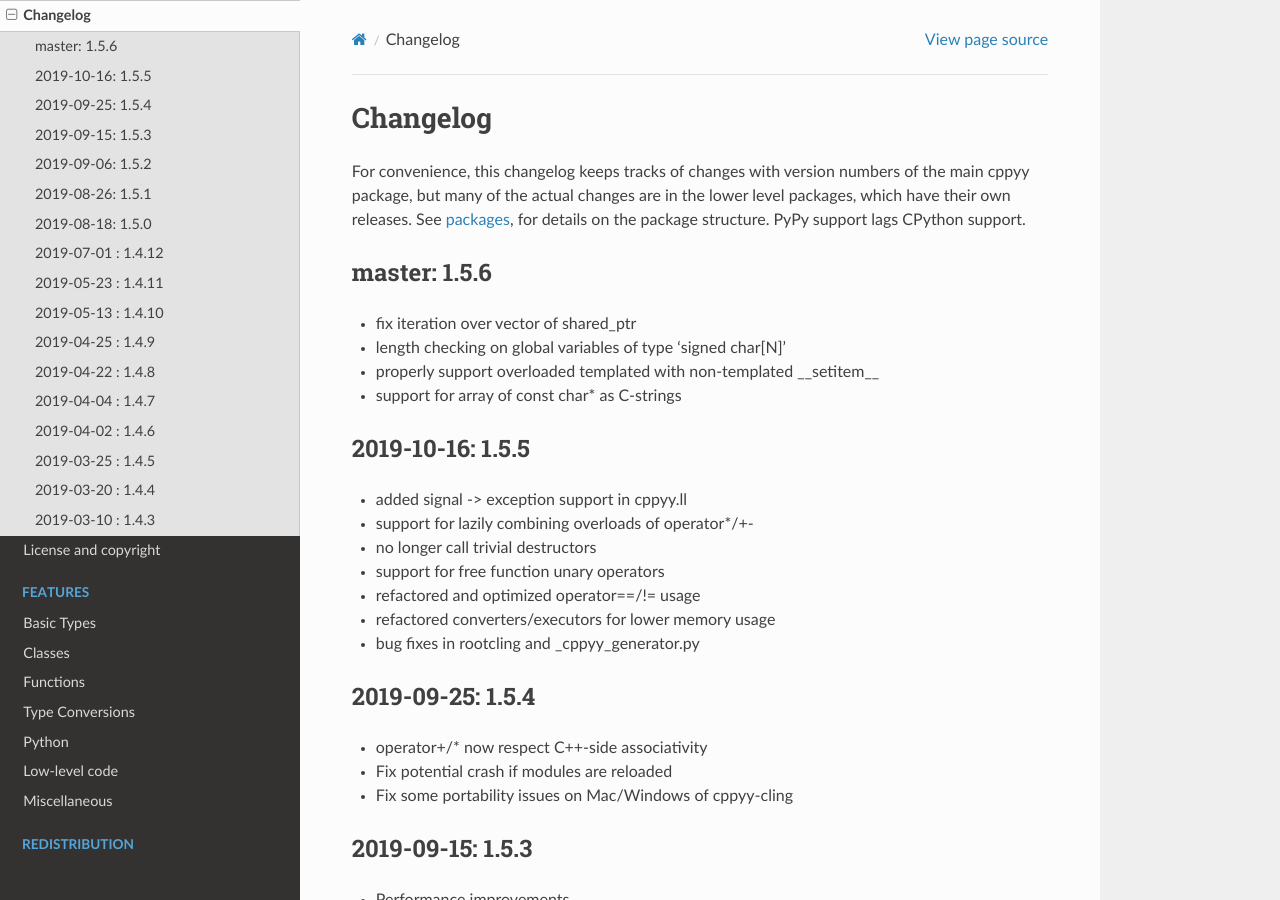
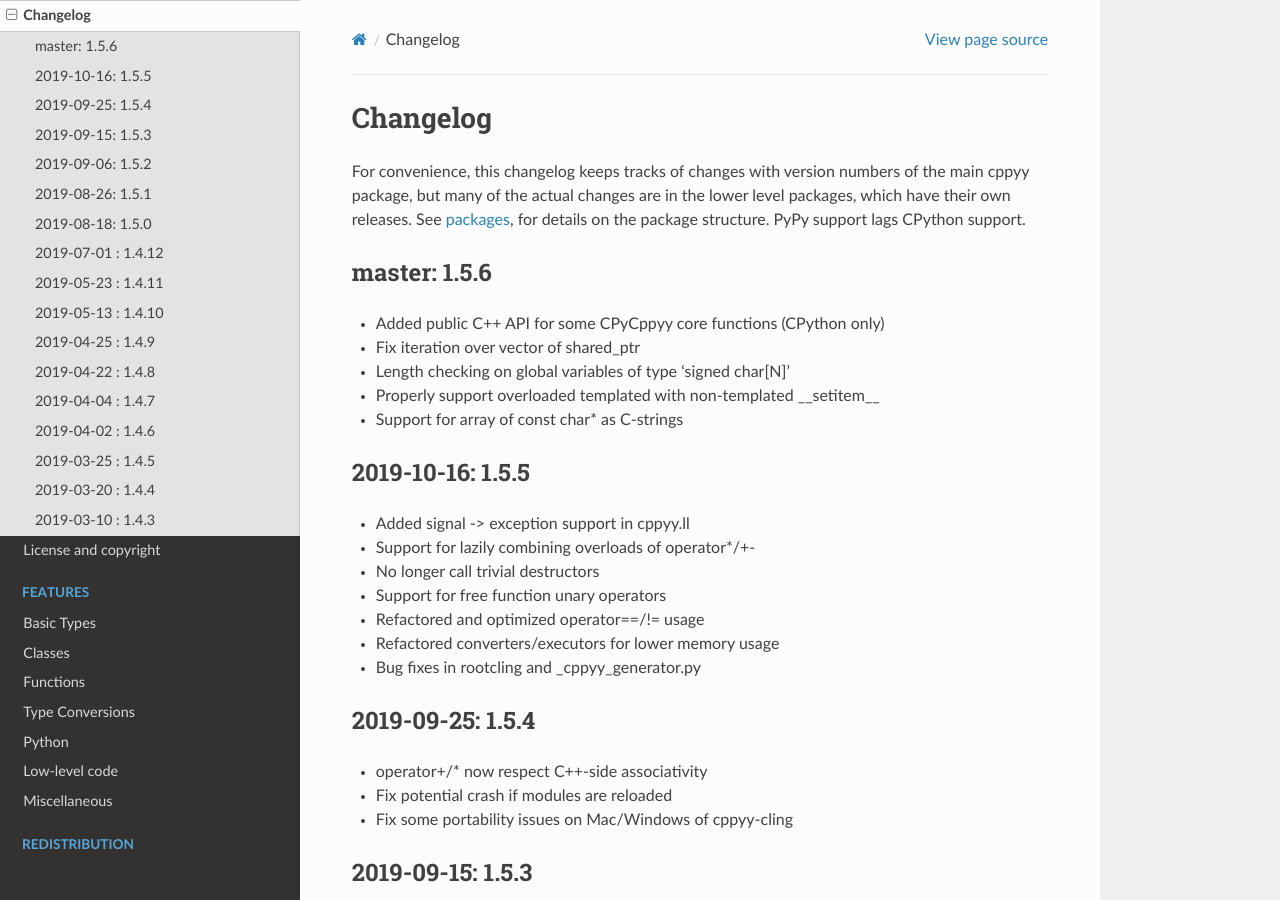
Before and after one commit to wlav/cppyy, a Sphinx documentation site: the page built from doc/source/changelog.rst, in a window 1280 px wide and 900 px high. Built offline with Sphinx 7.4.7 and the Read the Docs theme 2.0.0, drawn with Linux system fonts in a browser that asks for light colours.

Commit message:
update changelog

```diff
--- a/doc/source/changelog.rst
+++ b/doc/source/changelog.rst
@@ -13,22 +13,23 @@ PyPy support lags CPython support.
 master: 1.5.6
 -------------
 
-* fix iteration over vector of shared_ptr
-* length checking on global variables of type 'signed char[N]'
-* properly support overloaded templated with non-templated  __setitem__
-* support for array of const char* as C-strings
+* Added public C++ API for some CPyCppyy core functions (CPython only)
+* Fix iteration over vector of shared_ptr
+* Length checking on global variables of type 'signed char[N]'
+* Properly support overloaded templated with non-templated  __setitem__
+* Support for array of const char* as C-strings
 
 
 2019-10-16: 1.5.5
 -----------------
 
-* added signal -> exception support in cppyy.ll
-* support for lazily combining overloads of operator*/+-
-* no longer call trivial destructors
-* support for free function unary operators
-* refactored and optimized operator==/!= usage
-* refactored converters/executors for lower memory usage
-* bug fixes in rootcling and _cppyy_generator.py
+* Added signal -> exception support in cppyy.ll
+* Support for lazily combining overloads of operator*/+-
+* No longer call trivial destructors
+* Support for free function unary operators
+* Refactored and optimized operator==/!= usage
+* Refactored converters/executors for lower memory usage
+* Bug fixes in rootcling and _cppyy_generator.py
 
 
 2019-09-25: 1.5.4
```
